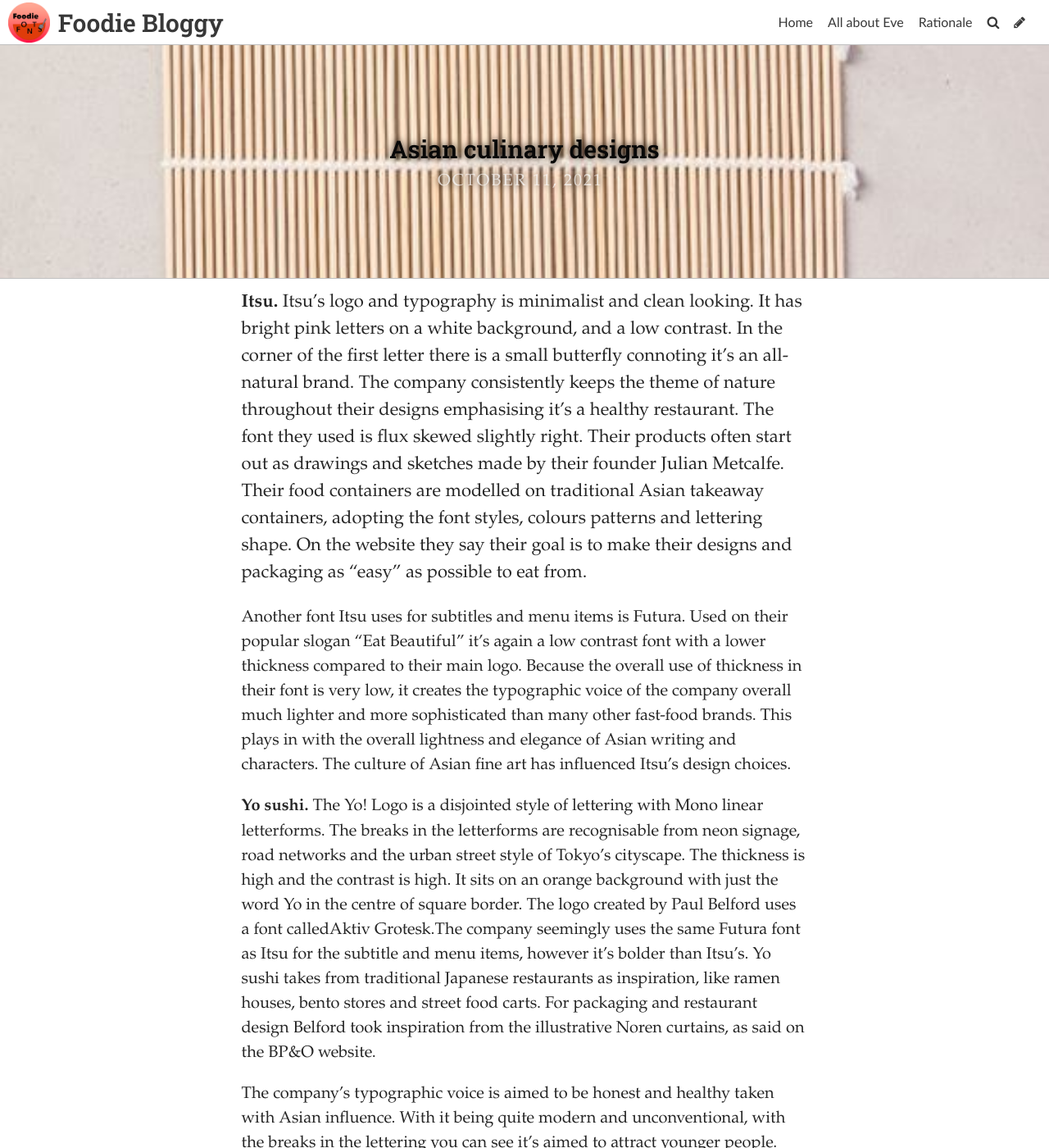
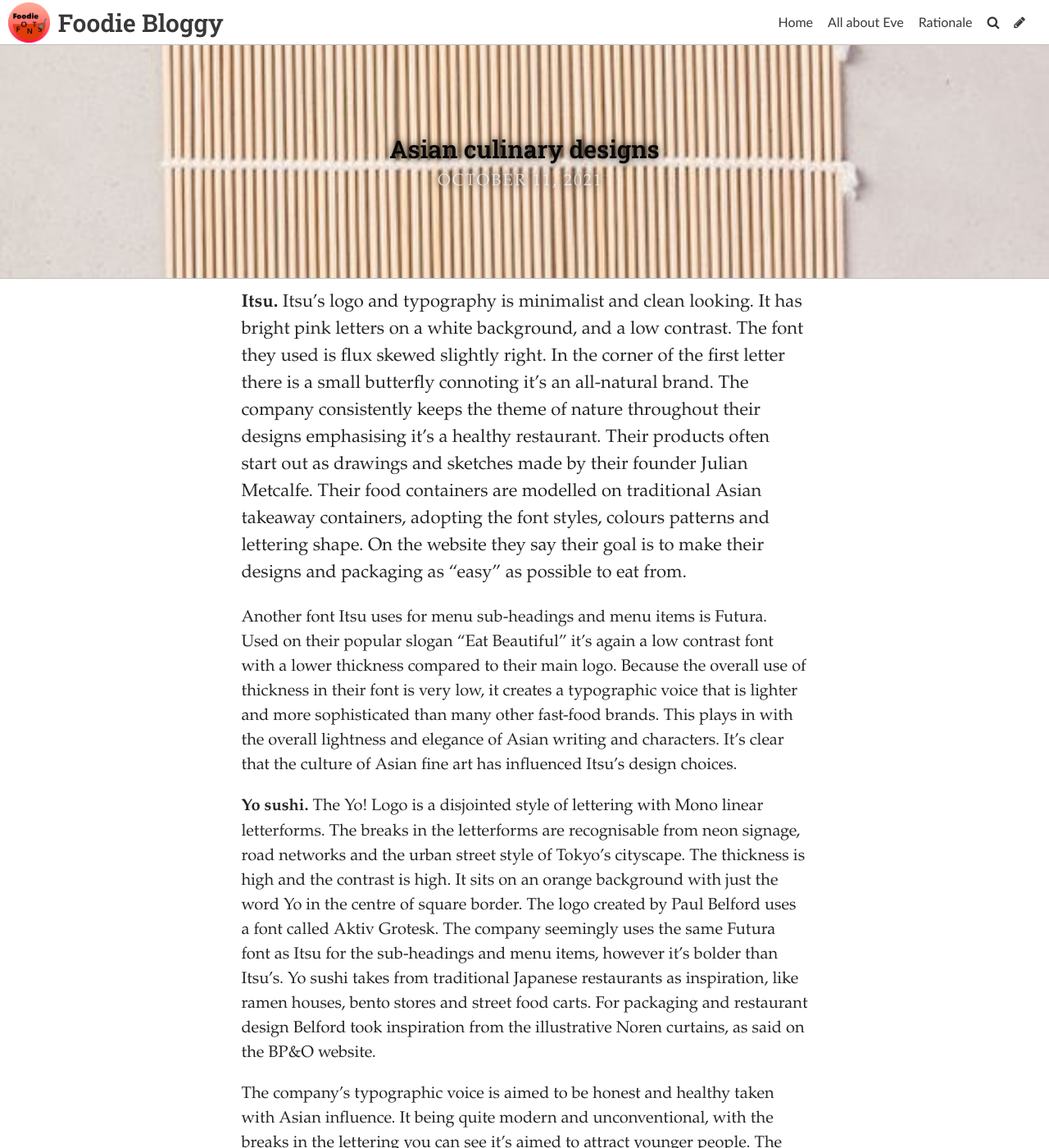
Before and after one commit to eve022/typoggy, a Jekyll site: the page built from _posts/2021-10-11-oh-so-asian.md, in a window 1280 px wide and 1400 px high. Shown: the whole window at 82% size. Built offline with Jekyll 4.4.1, drawn with Linux system fonts in a browser that asks for light colours; some web fonts are replaced; some of the changed text lies outside the part shown.

Commit message:
Update Post “2021-10-11-oh-so-asian”

```diff
--- a/_posts/2021-10-11-oh-so-asian.md
+++ b/_posts/2021-10-11-oh-so-asian.md
@@ -8,10 +8,10 @@
   from their culture to design their own brand?
 comments: true
 ---
-**Itsu.**  Itsu’s logo and typography is minimalist and clean looking. It has bright pink letters on a white background, and a low contrast. In the corner of the first letter there is a small butterfly connoting it’s an all-natural brand. The company consistently keeps the theme of nature throughout their designs emphasising it’s a healthy restaurant. The font they used is flux skewed slightly right. Their products often start out as drawings and sketches made by their founder Julian Metcalfe. Their food containers are modelled on traditional Asian takeaway containers, adopting the font styles, colours patterns and lettering shape. On the website they say their goal is to make their designs and packaging as “easy” as possible to eat from.
+**Itsu.**  Itsu’s logo and typography is minimalist and clean looking. It has bright pink letters on a white background, and a low contrast. The font they used is flux skewed slightly right. In the corner of the first letter there is a small butterfly connoting it’s an all-natural brand. The company consistently keeps the theme of nature throughout their designs emphasising it’s a healthy restaurant. Their products often start out as drawings and sketches made by their founder Julian Metcalfe. Their food containers are modelled on traditional Asian takeaway containers, adopting the font styles, colours patterns and lettering shape. On the website they say their goal is to make their designs and packaging as “easy” as possible to eat from.
 
-Another font Itsu uses for subtitles and menu items is Futura. Used on their popular slogan “Eat Beautiful” it’s again a low contrast font with a lower thickness compared to their main logo. Because the overall use of thickness in their font is very low, it creates the typographic voice of the company overall much lighter and more sophisticated than many other fast-food brands. This plays in with the overall lightness and elegance of Asian writing and characters. The culture of Asian fine art has influenced Itsu’s design choices.
+Another font Itsu uses for menu sub-headings and menu items is Futura. Used on their popular slogan “Eat Beautiful” it’s again a low contrast font with a lower thickness compared to their main logo. Because the overall use of thickness in their font is very low, it creates a typographic voice that is lighter and more sophisticated than many other fast-food brands. This plays in with the overall lightness and elegance of Asian writing and characters. It's clear that the culture of Asian fine art has influenced Itsu’s design choices.
 
-**Yo sushi.** The Yo! Logo is a disjointed style of lettering with Mono linear letterforms. The breaks in the letterforms are recognisable from neon signage, road networks and the urban street style of Tokyo’s cityscape. The thickness is high and the contrast is high. It sits on an orange background with just the word Yo in the centre of square border. The logo created by Paul Belford uses a font calledAktiv Grotesk.The company seemingly uses the same Futura font as Itsu for the subtitle and menu items, however it’s bolder than Itsu’s. Yo sushi takes from traditional Japanese restaurants as inspiration, like ramen houses, bento stores and street food carts. For packaging and restaurant design Belford took inspiration from the illustrative Noren curtains, as said on the BP&O website.
+**Yo sushi.** The Yo! Logo is a disjointed style of lettering with Mono linear letterforms. The breaks in the letterforms are recognisable from neon signage, road networks and the urban street style of Tokyo’s cityscape. The thickness is high and the contrast is high. It sits on an orange background with just the word Yo in the centre of square border. The logo created by Paul Belford uses a font called Aktiv Grotesk. The company seemingly uses the same Futura font as Itsu for the sub-headings and menu items, however it’s bolder than Itsu’s. Yo sushi takes from traditional Japanese restaurants as inspiration, like ramen houses, bento stores and street food carts. For packaging and restaurant design Belford took inspiration from the illustrative Noren curtains, as said on the BP&O website.
 
-The company’s typographic voice is aimed to be honest and healthy taken with Asian influence. With it being quite modern and unconventional, with the breaks in the lettering you can see it’s aimed to attract younger people. The bright bold orange logo suggests their customers are looking for adventure and to try something new and unordinary. Unlike the brands of Pizza chain’s, Asian takeaways experiment with more unique colours other than red and green.
+The company’s typographic voice is aimed to be honest and healthy taken with Asian influence. It being quite modern and unconventional, with the breaks in the lettering you can see it’s aimed to attract younger people. The bright bold orange logo suggests their customers are looking for adventure and to try something new and unordinary. Unlike the brands of Pizza chain’s, Asian takeaways experiment with more unique colours other than red and green.
```
